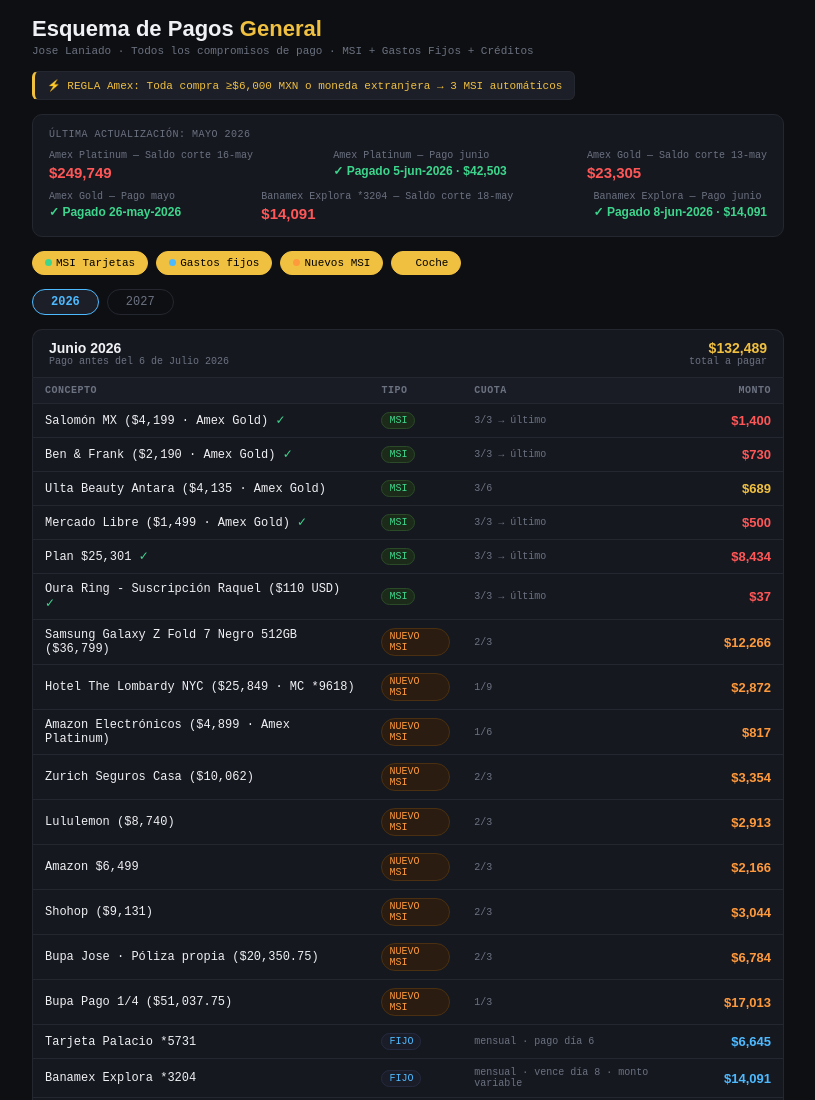
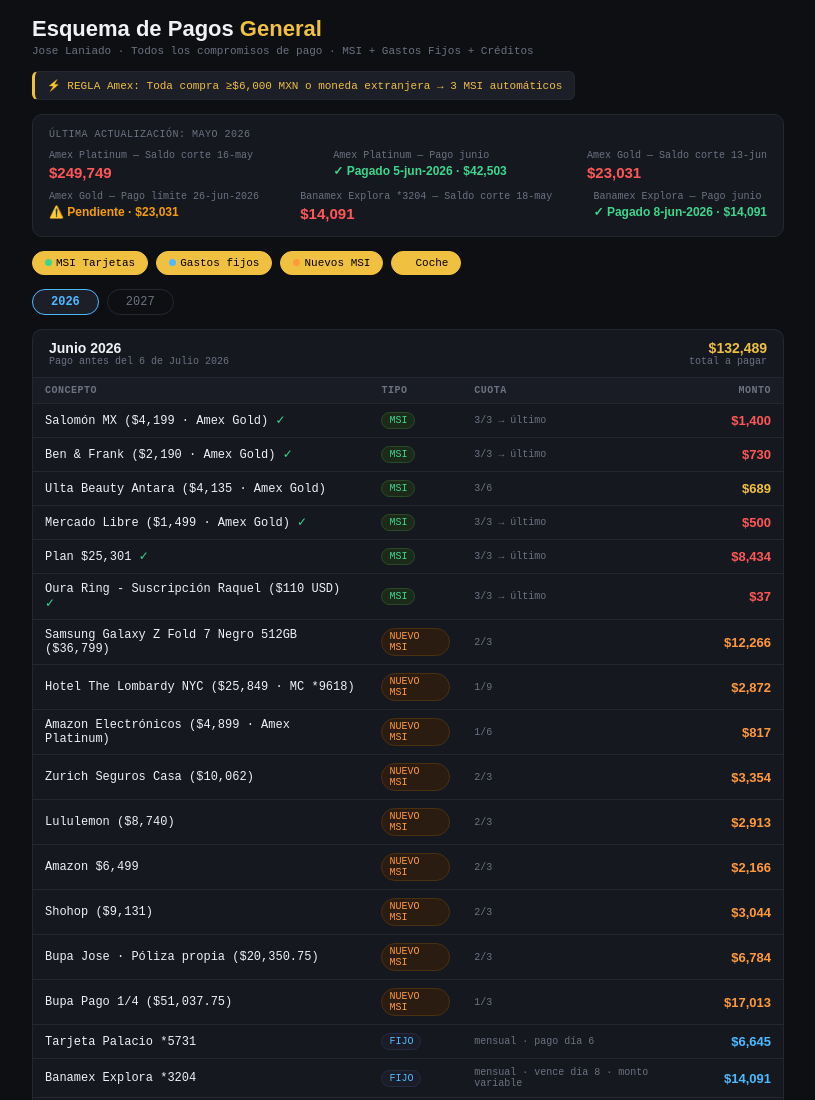
Before and after one commit to planiado89-cell/finanzas, a plain HTML site: page esquema.html in a window 1280 px wide. Shown: the top 1100 px of the page, without its empty margins (232-1047 px from the left). Drawn offline with Linux system fonts and the light colour scheme.

Commit message:
Actualizar esquema.html

```diff
--- a/esquema.html
+++ b/esquema.html
@@ -70,8 +70,8 @@
   <div class="row">
     <div class="bal-item"><div class="lbl">Amex Platinum — Saldo corte 16-may</div><div class="val" style="color:var(--red)">$249,749</div></div>
     <div class="bal-item"><div class="lbl">Amex Platinum — Pago junio</div><div class="val" style="color:var(--green);font-size:12px">✓ Pagado 5-jun-2026 · $42,503</div></div>
-    <div class="bal-item"><div class="lbl">Amex Gold — Saldo corte 13-may</div><div class="val" style="color:var(--red)">$23,305</div></div>
-    <div class="bal-item"><div class="lbl">Amex Gold — Pago mayo</div><div class="val" style="color:var(--green);font-size:12px">✓ Pagado 26-may-2026</div></div>
+    <div class="bal-item"><div class="lbl">Amex Gold — Saldo corte 13-jun</div><div class="val" style="color:var(--red)">$23,031</div></div>
+    <div class="bal-item"><div class="lbl">Amex Gold — Pago límite 26-jun-2026</div><div class="val" style="color:var(--yellow,#f59e0b);font-size:12px">⚠️ Pendiente · $23,031</div></div>
     <div class="bal-item"><div class="lbl">Banamex Explora *3204 — Saldo corte 18-may</div><div class="val" style="color:var(--red)">$14,091</div></div>
     <div class="bal-item"><div class="lbl">Banamex Explora — Pago junio</div><div class="val" style="color:var(--green);font-size:12px">✓ Pagado 8-jun-2026 · $14,091</div></div>
   </div>
```
